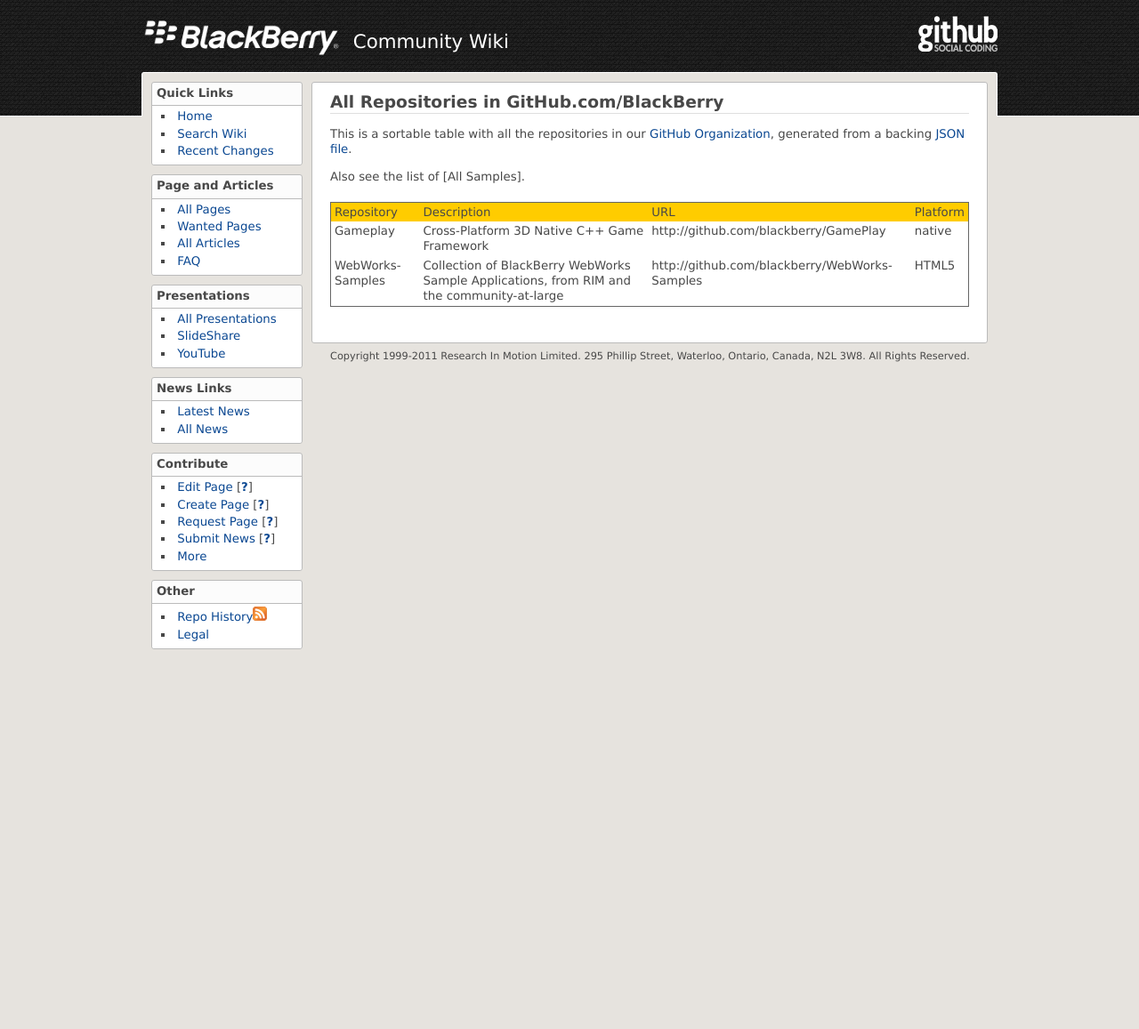
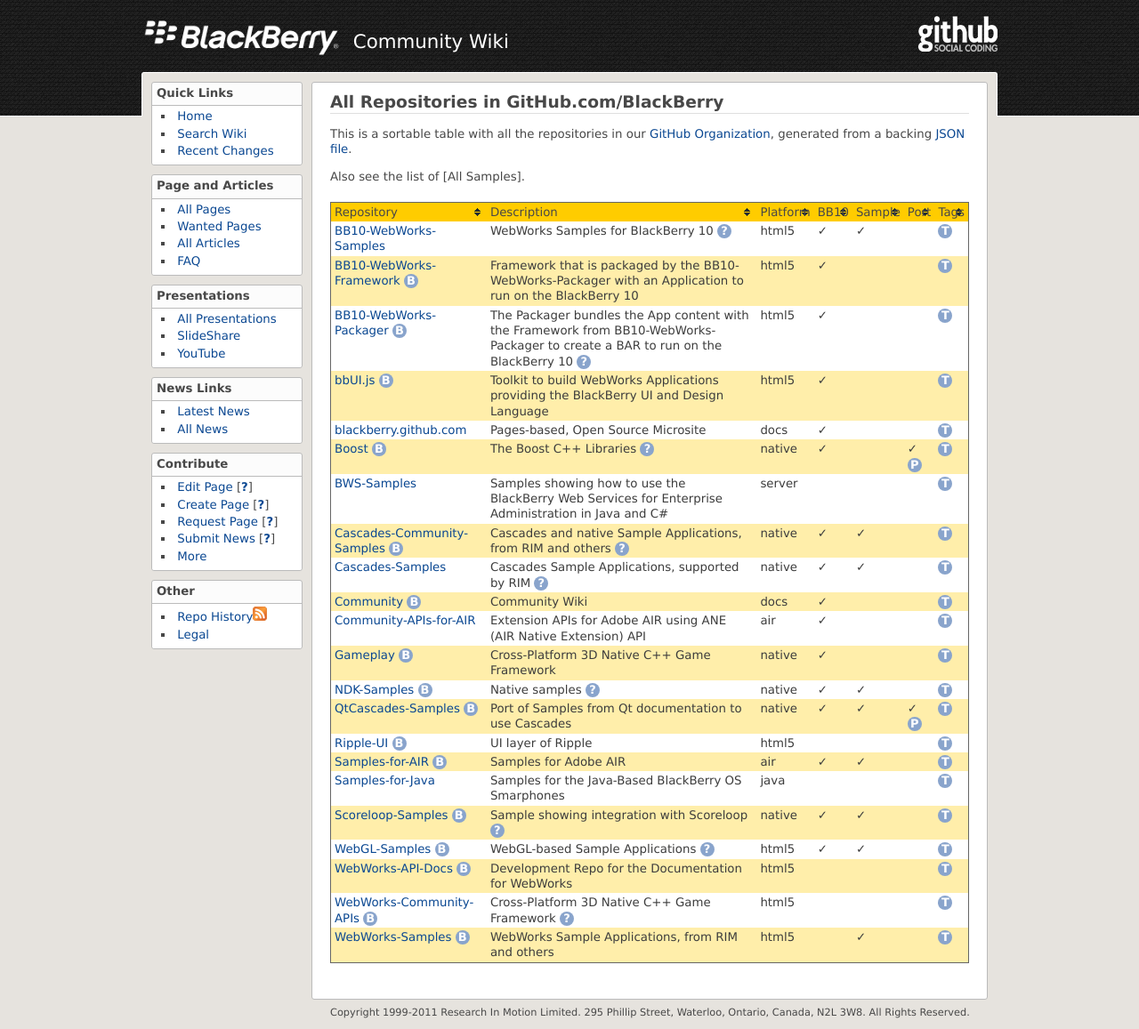
Before and after one commit to blackberry/Catalogs, a Jekyll site: the page built from All_Repos.md, in a window 1280 px wide. Shown: the whole page at 89% size. Built offline with Jekyll 4.4.1, drawn with Linux system fonts in a browser that asks for light colours; before the commit the page ends 900 px from its top, so only the background shows below that.

Commit message:
Next batch of changes focused on All_Repos.

```diff
--- a/All_Repos.json
+++ b/All_Repos.json
@@ -1,14 +1,183 @@
 {
+ "BB10-WebWorks-Samples": {
+     "desc": "WebWorks Samples for BlackBerry 10",
+     "url": "http://github.com/blackberry/BB10-WebWorks-Samples",
+     "branches": ["master"],
+     "type": "html5",
+     "note": "Samples rely on features only present on the BlackBerry 10 platform",
+     "tags": [ "html5", "webworks", "bb10", "samples" ]
+ },
+ "BB10-WebWorks-Framework": {
+     "desc": "Framework that is packaged by the BB10-WebWorks-Packager with an Application to run on the BlackBerry 10",
+     "url": "http://github.com/blackberry/BB10-WebWorks-Framework",
+     "branches": ["master", "next"],
+     "branchinfo": "'master' is current release, 'next' is the next, unreleased, version",
+     "type": "html5",
+     "tags": [ "html5", "webworks", "bb10" ]
+ },
+ "BB10-WebWorks-Packager": {
+     "desc": "The Packager bundles the App content with the Framework from BB10-WebWorks-Packager to create a BAR to run on the BlackBerry 10",
+     "url": "http://github.com/blackberry/BB10-WebWorks-Packager",
+     "branches": ["master", "next", "next-bb"],
+     "branchinfo": "'master' is current release, 'next' is the next, unreleased, version - 'next-bb' I don't know",
+     "type": "html5",
+     "note": "Unclear what is the difference between 'next-bb' and 'next'",
+     "tags": [ "html5", "webworks", "bb10" ]
+ },
+ "bbUI.js": {
+     "desc": "Toolkit to build WebWorks Applications providing the BlackBerry UI and Design Language",
+     "url": "http://github.com/blackberry/bbUI.js",
+     "type": "html5",
+     "branches": ["master", "next"],
+     "branchinfo": "Both branches are for all platforms; 'master' is the current version and 'next' is the next version",
+     "tags": [ "html5", "webworks", "bb10", "bbos", "playbook" ]
+ },
+ "blackberry.github.com": {
+     "desc": "Pages-based, Open Source Microsite",
+     "url": "http://github.com/blackberry/blackberry.github.com",
+     "type": "docs",
+     "branches": ["master"],
+     "tags": [ "docs", "bb10" ]
+ },
+ "Boost": {
+     "desc": "The Boost C++ Libraries",
+     "url": "http://github.com/blackberry/Boost",
+     "type": "native",
+     "branches": ["1_48_0-dinkum", "1_48_0-gnu"],
+     "branchinfo": "'1_48_0-dinkum' is version for Dinkum libraries; '1_48_0-gnu' uses the GCC libraries",
+     "portinfo": "Original sources at <a href='http://www.boost.org'>Boost.org</a>",
+     "note": "Changes should be upstreamed",
+     "tags": [ "native", "bb10", "playbook", "port" ]
+ },
+ "BWS-Samples": {
+     "desc": "Samples showing how to use the BlackBerry Web Services for Enterprise Administration in Java and C#",
+     "url": "http://github.com/blackberry/BWS-Samples",
+     "type": "server",
+     "branches": ["master"],
+     "tags": [ "server", "java", "c#" ]
+ },
+ "Cascades-Community-Samples": {
+     "desc": "Cascades and native Sample Applications, from RIM and others",
+     "url": "http://github.com/blackberry/Cascades-Community-Samples",
+     "type": "native",
+     "branches": ["master", "macadamian"],
+     "note": "Name of repository may change to reflect it includes non-Cascades native samples.  Samples are supported across releases in a best-effort manner",
+     "branchinfo": "Ignore the 'Macadamian' branch; it needs to be deleted",
+     "tags": [ "native", "cascades", "samples", "bb10" ]
+ },
+ "Cascades-Samples": {
+     "desc": "Cascades Sample Applications, supported by RIM",
+     "url": "http://github.com/blackberry/Cascades-Samples",
+     "type": "native",
+     "branches": ["master"],
+     "note": "Unlike Cascades-Community-Samples, RIM is committed to supporting these samples across releases",
+     "tags": [ "native", "cascades", "samples" , "bb10" ]
+ },
+ "Community": {
+     "desc": "Community Wiki",
+     "url": "http://github.com/blackberry/Community",
+     "type": "docs",
+     "branches": ["gh-pages", "master"],
+     "branchinfo": "The 'gh-pages' branch is the important one and the default branch; 'master' is vestigial",
+     "tags": [ "wiki", "docs", "bb10" ]
+ },
+ "Community-APIs-for-AIR": {
+     "desc": "Extension APIs for Adobe AIR using ANE (AIR Native Extension) API",
+     "url": "http://github.com/blackberry/Community-APIs-for-AIR",
+     "type": "air",
+     "branches": ["master"],
+     "tags": [ "air", "bb10" ]
+ },
  "Gameplay": {
      "desc": "Cross-Platform 3D Native C++ Game Framework",
      "url": "http://github.com/blackberry/GamePlay",
      "type": "native",
-     "tags": [ "native", "openGL", "gaming" ]
+     "branches": ["master", "gh-pages", "next"],
+     "branchinfo": "'master' is current development, 'next' is next release, and 'gh-pages' is documentation",
+     "tags": [ "native", "openGL", "gaming", "bb10" ]
+ },
+ "NDK-Samples": {
+     "desc": "Native samples",
+     "url": "http://github.com/blackberry/NDK-Samples",
+     "type": "native",
+     "branches": ["develop", "master", "ndk1", "next"],
+     "branchinfo": "'master' is PlayBook 2, 'ndk1' is PlayBook 1, 'next' is BlackBerry 10, and 'develop' is next (beta) Release in BlackBerry 10",
+     "note": "Arguably these samples should be elsewhere, but there is a (temporary?) technical reason to keep them in this separate repository",
+     "tags": [ "native", "samples", "bb10" ]
+ },
+ "QtCascades-Samples": {
+     "desc": "Port of Samples from Qt documentation to use Cascades",
+     "url": "http://github.com/blackberry/Qt2Cascades-Samples",
+     "type": "native",
+     "branches": ["master", "gh-pages"],
+     "branchinfo": "'gh-pages' has detailed documentation on samples",
+     "portinfo": "Original samples at <a href='http://doc.qt.nokia.com/4.7-snapshot/all-examples.html'>Qt Example</a>",
+     "tags": [ "native", "cascades", "samples", "bb10", "Qt", "port" ]
+ },
+ "Ripple-UI": {
+     "desc": "UI layer of Ripple",
+     "url": "http://github.com/blackberry/Ripple-UI",
+     "type": "html5",
+     "branches": ["master", "next"],
+     "branchinfo": "'master' is current development, 'next' is next release",
+     "tags": [ "html5", "tools", "webworks" ]
+ },
+ "Samples-for-AIR": {
+     "desc": "Samples for Adobe AIR",
+     "url": "http://github.com/blackberry/Samples-for-AIR",
+     "type": "air",
+     "branches": ["master", "bb10"],
+     "branchinfo": "Master branch is for PlayBook; bb10 branch is for BlackBerry 10",
+     "tags": [ "air", "samples", "playbook", "bb10" ]
+ },
+ "Samples-for-Java": {
+     "desc": "Samples for the Java-Based BlackBerry OS Smarphones",
+     "url": "http://github.com/blackberry/Samples-for-Java",
+     "type": "java",
+     "branches": ["master"],
+     "tags": [ "java", "bbos" ]
+ },
+ "Scoreloop-Samples": {
+     "desc": "Sample showing integration with Scoreloop",
+     "url": "http://github.com/blackberry/Scoreloop-Samples",
+     "type": "native",
+     "branches": ["master", "BB10.0.06"],
+     "branchinfo": "'master' is PlayBook; 'BB10.0.06' is latest BlackBerry 10<br/>Name is arguably inconsistent with other conventions",
+     "note": "We need to decide where WebWorks integration will go",
+     "tags": [ "native", "samples", "bb10", "scoreloop", "gaming" ]
+ },
+ "WebGL-Samples": {
+     "desc": "WebGL-based Sample Applications",
+     "url": "http://github.com/blackberry/WebGL-Samples",
+     "type": "html5",
+     "branches": ["master", "gh-pages"],
+     "branchinfo": "'master' is current development for all platforms; 'gh-pages' is mostly for staging the demo",
+     "note": "Samples should work on PlayBook and on BB10 devices. WebGL is delivered wrapped as a WebWorks Application",
+     "tags": [ "html5", "webGL", "bb10", "samples" ]
+ },
+ "WebWorks-API-Docs": {
+     "desc": "Development Repo for the Documentation for WebWorks",
+     "url": "http://github.com/blackberry/WebWorks-API-Docs",
+     "branches": ["master", "next-BB10", "smartphone", "tablet"],
+     "branchinfo": "'master' is current development for BB10; 'next-BB10' is development for next beta release of BB10; 'Smartphone' and 'tablet' are for BBOS Smartphones and BlackBerry PlayBook",
+     "type": "html5",
+     "tags": [ "html5", "docs"]
+ },
+ "WebWorks-Community-APIs": {
+     "desc": "Cross-Platform 3D Native C++ Game Framework",
+     "url": "http://github.com/blackberry/WebWorks-Community-APIs",
+     "type": "html5",
+     "branches": ["master", "bt-fileuploader", "tablet-uploadDownload-readmeFixes"],
+     "branchinfo": "'master' is current development for all platforms; the other two should be deleted (need to triple check)",
+     "note": "Extensions vary depending on platform.  Still discussing whether to place the BB10 implementation in this repo",
+     "tags": [ "html5", "bbos", "playbook" ]
  },
  "WebWorks-Samples": {
-     "desc": "Collection of BlackBerry WebWorks Sample Applications, from RIM and the community-at-large",
+     "desc": "WebWorks Sample Applications, from RIM and others",
      "url": "http://github.com/blackberry/WebWorks-Samples",
-     "type": "HTML5",
+     "type": "html5",
+     "branches": ["master", "gh-pages"],
+     "branchinfo": "'master' is current development for all platforms; 'gh-pages' is mostly for staging the demo",
      "tags": [ "html5", "webworks", "samples" ]
  }
 }
--- a/_includes/basic-include.html
+++ b/_includes/basic-include.html
@@ -5,6 +5,8 @@
 		<title>{{ page.title }}</title>
 		<link id="stylesheet" href="{{ base-url }}/css/github.css" rel="stylesheet" type="text/css"></link>
 		<link id="stylesheet" href="{{ base-url }}/css/table.css" rel="stylesheet" type="text/css"></link>
+		<link id="stylesheet" href="{{ base-url }}/css/jquery.tablesorter.theme/style.css" rel="stylesheet" type="text/css"></link>
+		<link id="stylesheet" href="{{ base-url }}/css/tooltip.css" rel="stylesheet" type="text/css"></link>
 		<meta http-equiv="Content-Type" content="text/html; charset=utf-8" />
 		<script type="text/javascript">
 
--- /dev/null
+++ b/css/jquery.tablesorter.theme/style.css
@@ -0,0 +1,41 @@
+/* tables */
+table.tablesorter {
+	border: 1px solid #666;
+	margin: 20px 0 20px 0 !important;
+}
+table.tablesorter thead tr th, table.tablesorter tfoot tr th {
+	padding: 2px 4px 2px 4px !important;
+	text-align: left;
+	vertical-align: top;
+}
+table.tablesorter th {
+	background-color: #fc0;
+}
+
+table.tablesorter thead tr .header {
+	background-image: url(bg.gif);
+	background-repeat: no-repeat;
+	background-position: center right;
+	cursor: pointer;
+}
+table.tablesorter tbody td {
+	color: #3D3D3D;
+	padding: 4px;
+	background-color: #FFF;
+	vertical-align: top;
+}
+table.tablesorter tbody tr.even td {
+	background-color:#fea
+}
+table.tablesorter tbody tr.odd td {
+	background-color:#fff
+}
+table.tablesorter thead tr .headerSortUp {
+	background-image: url(asc.gif);
+}
+table.tablesorter thead tr .headerSortDown {
+	background-image: url(desc.gif);
+}
+table.tablesorter thead tr .headerSortDown, table.tablesorter thead tr .headerSortUp {
+background-color: #fea
+}
--- a/css/table.css
+++ b/css/table.css
@@ -20,3 +20,7 @@ th:hover {
 tbody tr.even {
 	background-color: #fea
 }
+
+tbody tr.odd {
+	background-color:  #fff
+}
--- /dev/null
+++ b/css/tooltip.css
@@ -0,0 +1,80 @@
+/* Simple Tooltip code.  Since I'm a total noob on CSS, I borrowed it from
+ * http://www.davidjrush.com/blog/2011/12/simple-jquery-tooltip
+ */
+
+/* Style the question mark */
+span.question {
+  cursor: pointer;
+  display: inline-block;
+  width: 16px;
+  height: 16px;
+  background-color: #89A4CC;
+  line-height: 16px;
+  color: White;
+  font-size: 13px;
+  font-weight: bold;
+  border-radius: 8px;
+  text-align: center;
+  position: relative;
+}
+span.question:hover {
+  background-color: #3D6199;
+}
+/* Right Tooltip */
+div.tooltip {
+  background-color: #3D6199;
+  color: White;
+  position: absolute;
+  left: 25px;
+  top: -25px;
+  z-index: 1000000;
+  width: 250px;
+  border-radius: 5px;
+}
+div.tooltip:before {
+  border-color: transparent #3D6199 transparent transparent;
+  border-right: 6px solid #3D6199;
+  border-style: solid;
+  border-width: 6px 6px 6px 0px;
+  content: "";
+  display: block;
+  height: 0;
+  width: 0;
+  line-height: 0;
+  position: absolute;
+  top: 40%;
+  left: -6px;
+}
+div.tooltip p {
+  margin: 10px;
+  color: White;
+}
+/* Left Tooltip */
+div.tooltipLeft {
+  background-color: #3D6199;
+  color: White;
+  position: absolute;
+  left: -260px;
+  top: -25px;
+  z-index: 1000000;
+  width: 250px;
+  border-radius: 5px;
+}
+div.tooltipLeft:before {
+  border-color: transparent transparent transparent #3D6199;
+  border-left: 6px solid #3D6199;
+  border-style: solid;
+  border-width: 6px 6px 6px 6px;
+  content: "";
+  display: block;
+  height: 0;
+  width: 0;
+  line-height: 0;
+  position: absolute;
+  top: 40%;
+  right: -12px;
+}
+div.tooltipLeft p {
+  margin: 10px;
+  color: White;
+}
--- a/js/All_Repos.js
+++ b/js/All_Repos.js
@@ -4,24 +4,95 @@ $(document).ready(function(){
 
 	items.push('<thead>' +
 		   '<tr>' +
-		   '<th>Repository</th> <th>Description</th> <th>URL</th> <th>Platform</th>' +
+		   '<th>Repository</th>' +
+		   '<th>Description</th>' +
+		   '<th>Platform</th>' +
+		   '<th>BB10</th>' +
+		   '<th>Sample</th>' +
+		   '<th>Port</th>' +
+		   '<th>Tags</th>' +
 		   '</tr>' +
 		   '</thead>')
 
 	$.each(data, function(key, val) {
 	    items.push('<tr>' +
-		       '<td>' + key + '</td>' +
-		       '<td>' + val.desc + '</td>' +
-		       '<td>' + val.url + '</td>' +
+
+		       /* Repository */
+		       '<td><a href="' + val.url + '" target="_blank">' + key + '</a>' +
+		       ( ( val.branches && val.branches.length > 1 )
+			 ? ' <span class="question" tip="' +
+
+			 val.branches +
+
+			 ( ( val.branchinfo )
+			   ? "<p>" + val.branchinfo + "</p>"
+			   : ''
+			 ) +
+
+			 '">B</span>'
+			 : ''
+		       ) +
+		       '</td>' +
+
+		       /* Description */
+		       '<td>' + val.desc +
+		          ( ( val.note )
+			    ? ' <span class="question" tip="' + val.note + '">?</span>'
+			    : ''
+			  ) +
+		       '</td>' +
+
+		       /* Platform */
 		       '<td>' + val.type + '</td>' +
+
+		       /* BB10 */
+		       '<td>' + ( ($.inArray("bb10", val.tags) >= 0) ? "&check;" : "") + '</td>' +
+
+		       /* Samples */
+		       '<td>' + ( ($.inArray("samples", val.tags) >= 0) ? "&check;" : "") + '</td>' +
+
+		       /* Ports */
+		       '<td>' + ( ($.inArray("port", val.tags) >= 0) ? "&check;" : "") +
+		       ( ( val.portinfo)
+			 ? '<span class="question" left="yes" tip="' + val.portinfo + '">P</span>'
+			 : '' ) +
+		       '</td>' +
+
+		       /* Tags */
+		       '<td>' +
+		       ( ( val.tags )
+			 ? '<a href="' + val.url + '#readme"><span class="question" left="yes" tip="' + val.tags + '">T</span></a>'
+			 : '' ) +
+		       '</td>' +
+
 		       '</tr>');
 	});
 
 	$('<table/>', {
 	    'id': 'allrepos',
 	    html: items.join('')
-	}).appendTo('#contentbody');
+	}).appendTo('#contentbody').addClass("tablesorter");
 
-    $("#allrepos").tablesorter();
+	/* Sort the table */
+	$("#allrepos").tablesorter({
+	    // Stripping looking
+	    widgets: ['zebra']
+	});
+
+	/* Add the tooltips */
+	$("span.question").hover(function() {
+	    if ($(this).attr("left")=="yes") {
+		$(this).append('<div class="tooltipLeft"><p>' +
+			       $(this).attr("tip") +
+			       '</p></div>');
+	    } else {
+		$(this).append('<div class="tooltip"><p>' +
+			       $(this).attr("tip") +
+			       '</p></div>');
+	    }
+	}, function () {
+	    $("div.tooltip").remove();
+	    $("div.tooltipLeft").remove();
+	});
     });
 });
```
Also changed, not shown: css/jquery.tablesorter.pager.css (added, +22 -0 lines), css/jquery.tablesorter.theme/asc.gif (added), css/jquery.tablesorter.theme/bg.gif (added), css/jquery.tablesorter.theme/desc.gif (added), js/jquery.tablesorter.pager.js (added).
